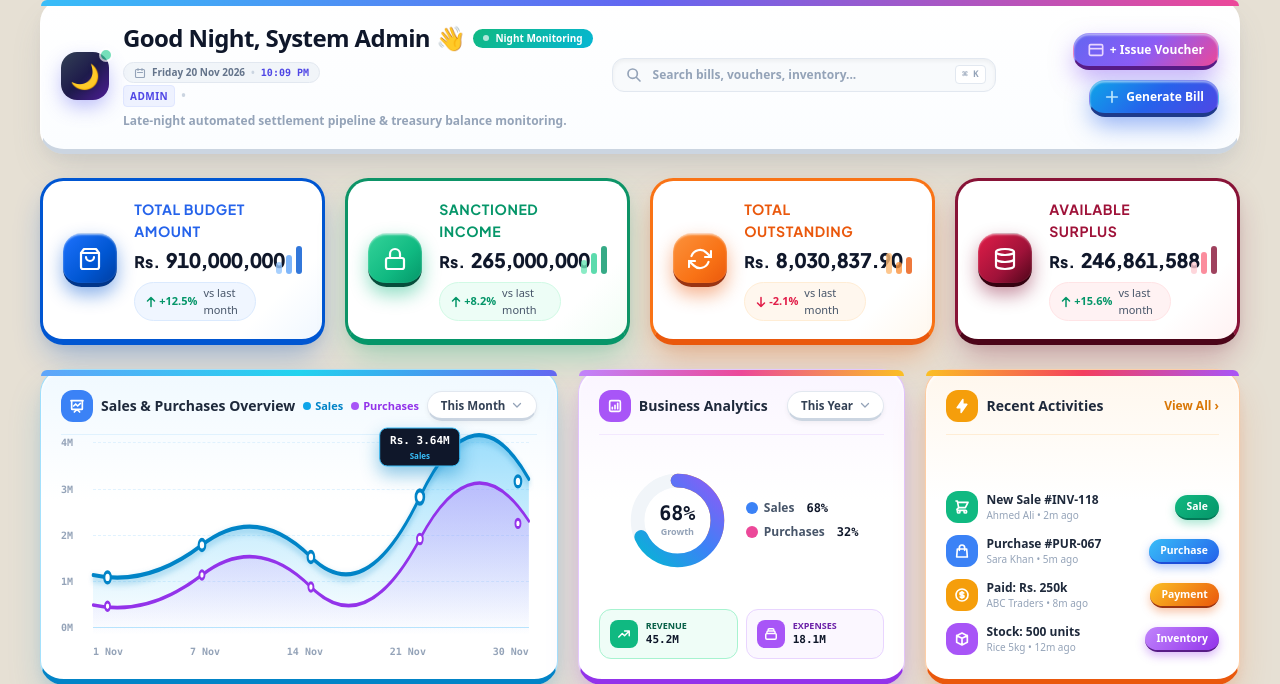
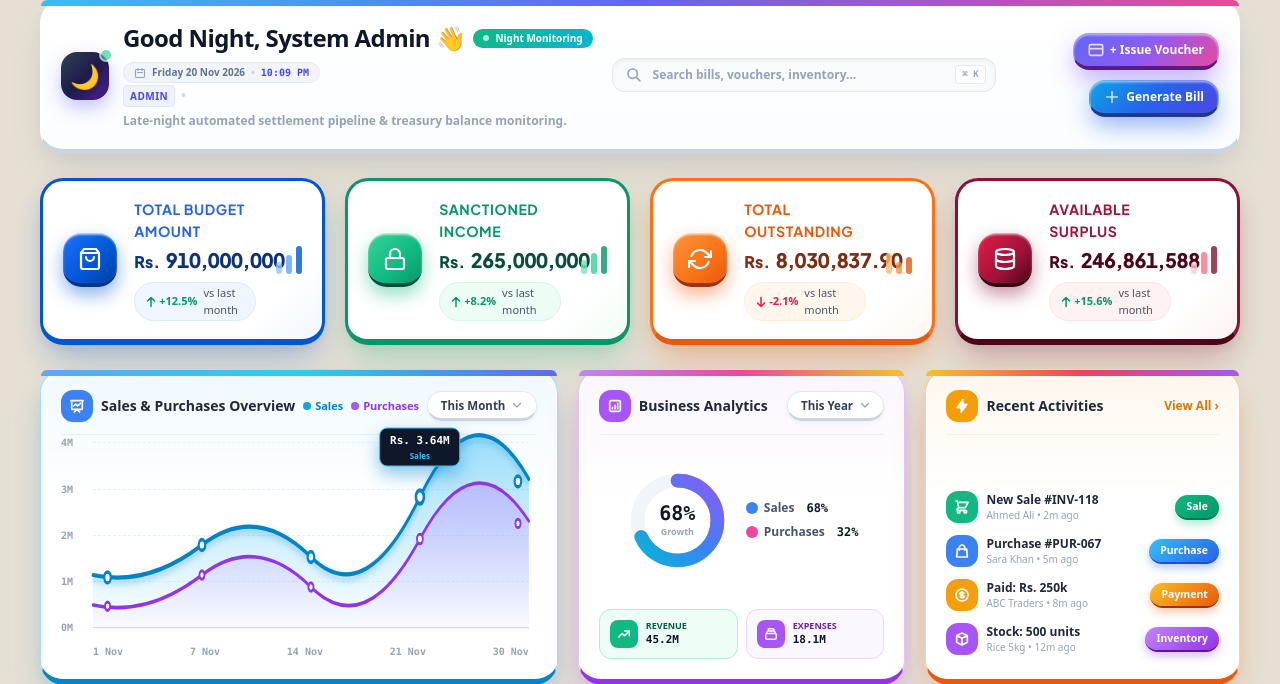
Before and after one commit to muhammadwaleed12236/tendermanagement, a Laravel app: page /dashboard in a window 1280 px wide. Shown: the part 121-805 px from the top of the page. Run offline with Laravel 12, Linux system fonts and the light colour scheme; a user stored in the database is signed in; data comes from the database, SQL or seed files in the repository; data that the repository does not hold is empty; style sheets or scripts are compiled from the project's sources.

Commit message:
style: set dark blue, dark green, dark orange, and dark maroon colors on stat card currency and amounts

```diff
--- a/resources/views/dashboard.blade.php
+++ b/resources/views/dashboard.blade.php
@@ -432,6 +432,32 @@
             color: #0f172a;
             margin-right: 0.35rem;
             letter-spacing: 0.01em;
+        }
+
+        /* 1. Deep Dark Blue Amount & Currency */
+        .stat-card-blue .stat-card-value,
+        .stat-card-blue .stat-card-currency {
+            color: #0b327b !important;
+        }
+
+        /* 2. Deep Dark Green Amount & Currency */
+        .stat-card-green .stat-card-value,
+        .stat-card-green .stat-card-currency {
+            color: #064e3b !important;
+        }
+
+        /* 3. Deep Dark Orange / Rust Amount & Currency */
+        .stat-card-orange .stat-card-value,
+        .stat-card-orange .stat-card-currency {
+            color: #7c2d12 !important;
+        }
+
+        /* 4. Deep Dark Red / Maroon Amount & Currency */
+        .stat-card-maroon .stat-card-value,
+        .stat-card-maroon .stat-card-currency,
+        .stat-card-purple .stat-card-value,
+        .stat-card-purple .stat-card-currency {
+            color: #4c0519 !important;
         }
 
         /* 3D Elevated Filter Pill Dropdowns */
```
